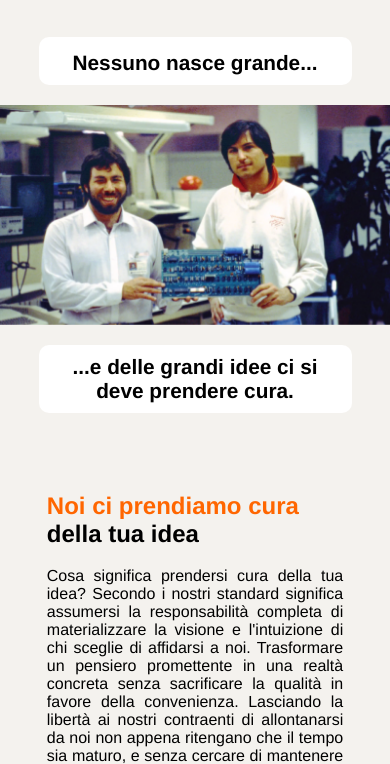
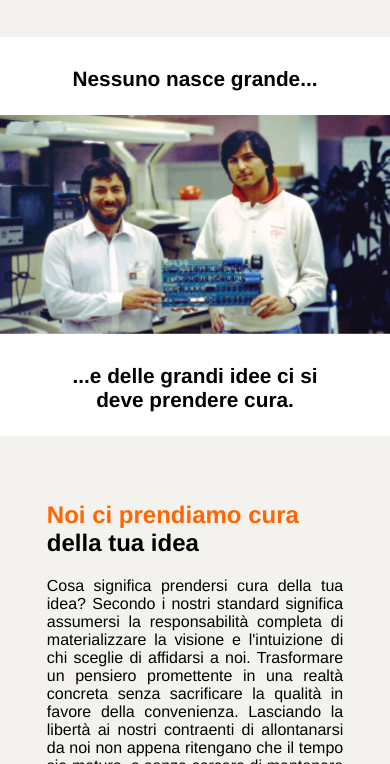
Before and after one commit to LucaBlanchi/LucaBlanchi.github.io, a plain HTML site: page index.html in a window 390 px wide. Shown: the part 80-844 px from the top of the page. Drawn offline with Linux system fonts and the light colour scheme.

Commit message:
Improve mobile design

```diff
--- a/index.css
+++ b/index.css
@@ -161,7 +161,6 @@ p {
     align-items: center;
     text-align: center;
     margin-bottom: 0;
-    background-color: #F4F2EE;
   }
 
   #quote {
@@ -181,7 +180,7 @@ p {
     margin-bottom: 0.5em;
   }
 
-  #quote-end {
+  #split-quote {
     font-size: 1.3em;
     font-weight: bold;
     background-color: white;
--- a/index.html
+++ b/index.html
@@ -10,10 +10,12 @@
     <h1 id="title">Perché <span class="highlight">Comet Works?</span></h1>
 
     <div id="hero-quote">
-        <div id="quote">
+        <div id="quote" class="desktop-only">
             <h1>Nessuno nasce grande...</h1>
-            <p class="desktop-only">...e delle grandi idee ci si deve prendere cura.</p>
+            <p>...e delle grandi idee ci si deve prendere cura.</p>
         </div>
+
+        <h1 id="split-quote" class="mobile-only">Nessuno nasce grande...</h1>
 
         <div id="slideshow">
             <img id="jobs-photo" src="./resources/pictures/jobs.png">
@@ -22,7 +24,7 @@
             <img id="mark-photo" src="./resources/pictures/mark.png">
         </div>
 
-        <h1 id="quote-end" class="mobile-only">...e delle grandi idee ci si deve prendere cura.</h1>
+        <h1 id="split-quote" class="mobile-only">...e delle grandi idee ci si deve prendere cura.</h1>
     </div>
 
     <div id="hero-care" class="info-hero">
```
